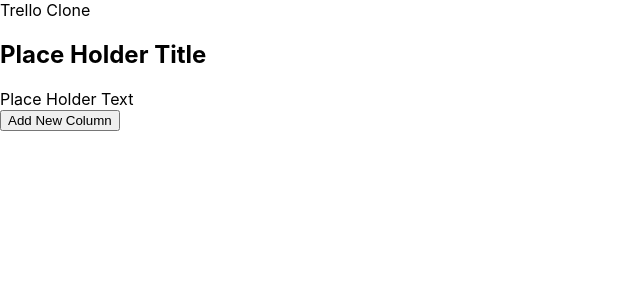
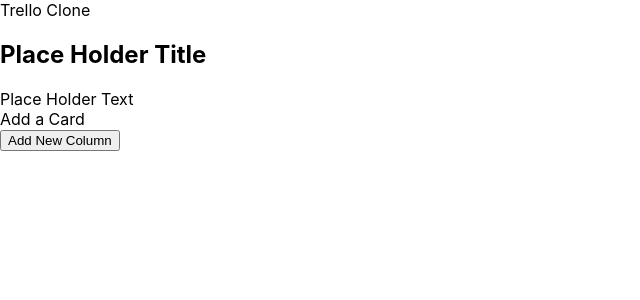
Before and after one commit to jambis/trello-clone, a React (Create React App) app: page / in a window 1280 px wide. Shown: the top 300 px of the page, without its empty margins (0-640 px from the left). Built offline with nearby package versions, Linux system fonts and the light colour scheme.

Commit message:
imported AddItem component

```diff
--- a/src/components/Column.tsx
+++ b/src/components/Column.tsx
@@ -2,6 +2,7 @@ import React from "react";
 import { useSelector } from "react-redux";
 
 import ColumnItem from "./ColumnItem";
+import AddItem from "./AddItem";
 
 import { ColumnsState } from "../store/ColumnsData/types";
 import { ItemsState } from "../store/ItemsData/types";
@@ -25,6 +26,7 @@ const Column = ({ data }: IProps) => {
       {items.map((item) => {
         return <ColumnItem data={item} key={item.id} />;
       })}
+      <AddItem />
     </div>
   );
 };
```
